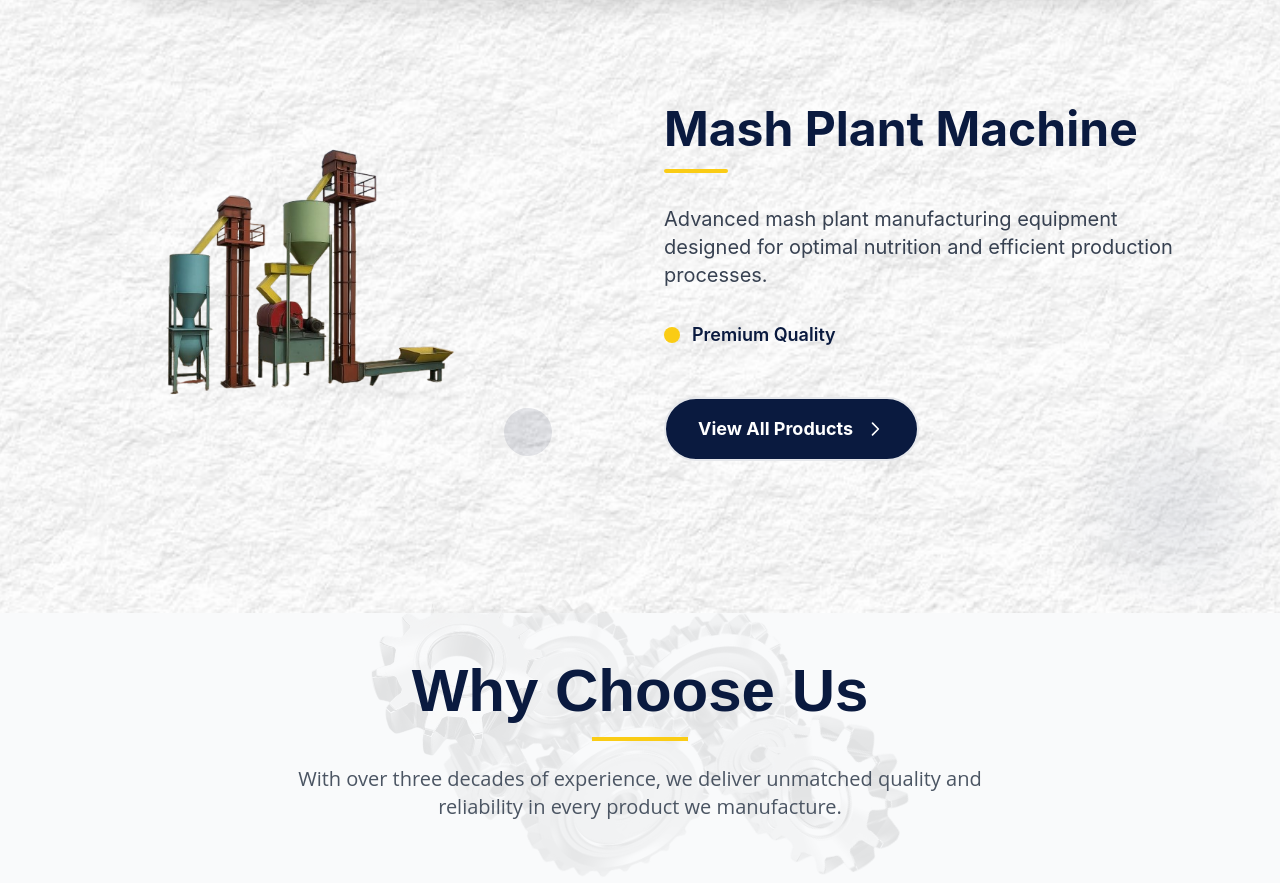
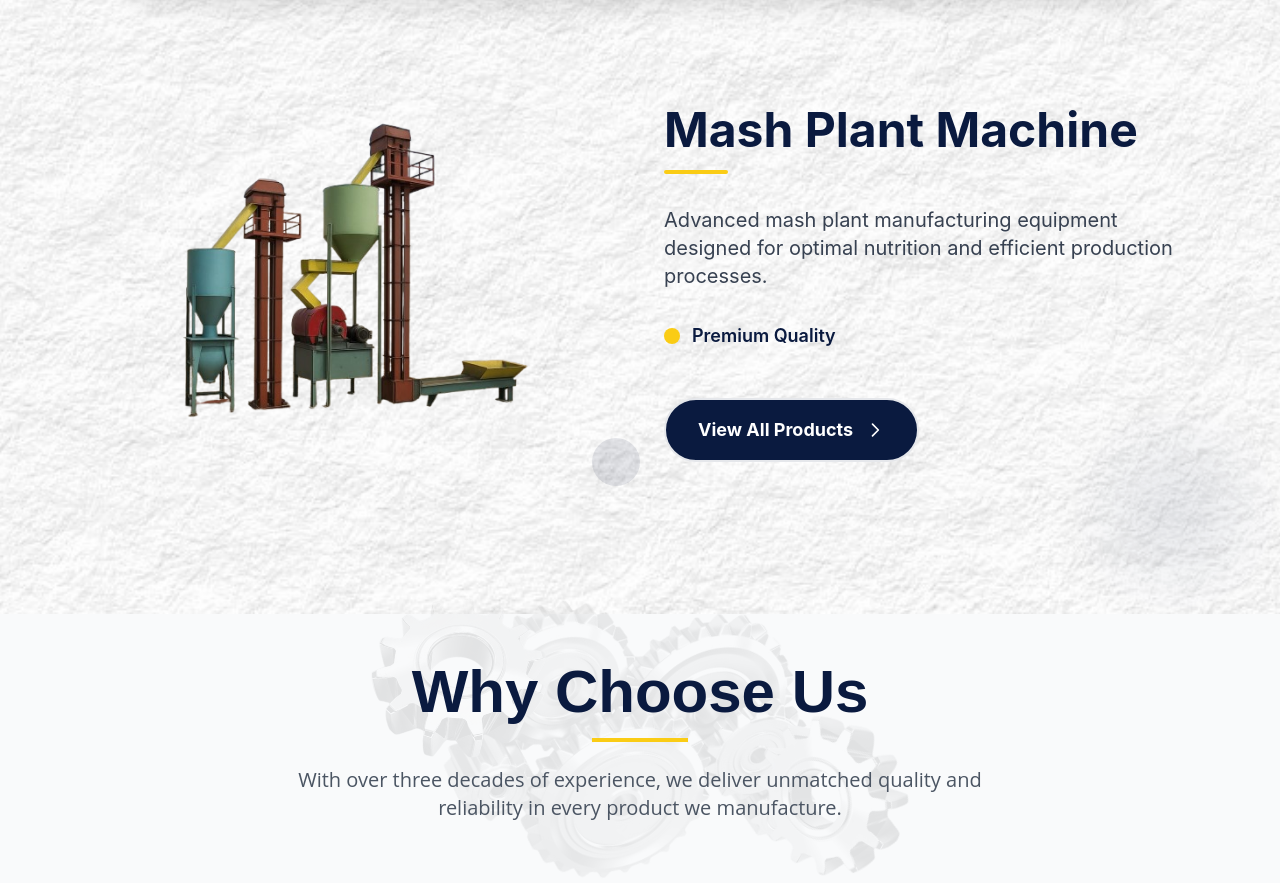
Before and after one commit to Harshanad03/engineers, a React (Create React App) app: page / in a window 1280 px wide. Shown: the part 2179-3062 px from the top of the page. Built offline with nearby package versions, Linux system fonts and the light colour scheme.

Commit message:
Increase mash plant image size to max-w-7xl for better visibility

```diff
--- a/src/components/Products.js
+++ b/src/components/Products.js
@@ -205,7 +205,7 @@ const Products = () => {
                         src={products[activeTab].image}
                         alt={products[activeTab].title}
                         className={`w-full h-auto object-contain transform hover:scale-105 transition-transform duration-700 ${
-                          activeTab === 'Cattle feed unit' ? 'max-w-lg lg:max-w-xl' : 'max-w-md'
+                          activeTab === 'Mash plant' ? 'max-w-2xl lg:max-w-7xl' : 'max-w-lg lg:max-w-xl'
                         }`}
                         loading="lazy"
                       />
```
